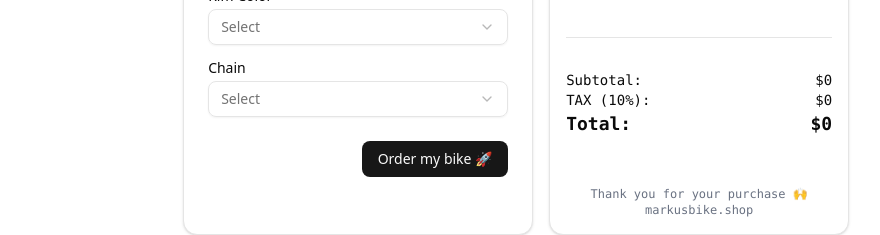
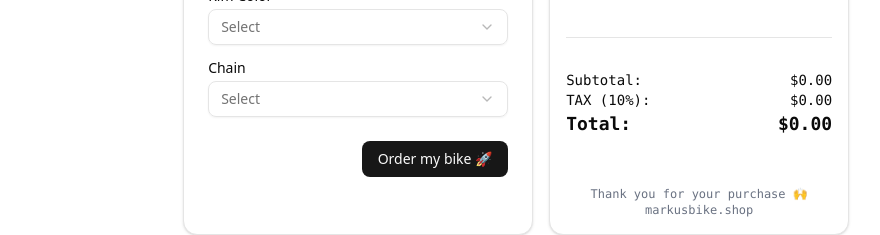
Before and after one commit to p3rnil/factorial-challenge, a React (Vite) app: page / in a window 1280 px wide. Shown: the part 462-697 px from the top of the page, without its empty margins (200-1080 px from the left). Built offline with nearby package versions, Linux system fonts and the light colour scheme.

Commit message:
Add animation!

```diff
--- /dev/null
+++ b/src/components/AnimatedNumber.tsx
@@ -0,0 +1,35 @@
+import { useEffect, useRef } from 'react'
+import { gsap } from 'gsap'
+
+type Props = {
+  value: number
+  duration?: number
+}
+
+function AnimatedNumber({ value, duration = 0.5 }: Props) {
+  const numberRef = useRef<HTMLSpanElement>(null)
+  const previousValue = useRef(value)
+
+  useEffect(() => {
+    if (numberRef.current) {
+      const obj = { val: previousValue.current }
+
+      gsap.to(obj, {
+        val: value,
+        duration,
+        ease: 'power1.out',
+        onUpdate: () => {
+          if (numberRef.current) {
+            numberRef.current.textContent = obj.val.toFixed(2)
+          }
+        },
+      })
+
+      previousValue.current = value
+    }
+  }, [value, duration])
+
+  return <span ref={numberRef}>{value}</span>
+}
+
+export default AnimatedNumber
--- a/src/components/Ticket.tsx
+++ b/src/components/Ticket.tsx
@@ -9,6 +9,7 @@ import {
   chainOptions,
 } from '@/components/bike-configurator/data'
 import type { ConfigSelection, PartOption } from '@/components/bike-configurator/types'
+import AnimatedNumber from '@/components/AnimatedNumber'
 
 function getSelectionDetails(
   selection: ConfigSelection,
@@ -96,9 +97,9 @@ export default function Ticket({ selection }: Props) {
       </div>
       <Separator />
       <div className="pt-2 text-sm">
-        <p className="flex justify-between"><span>Subtotal:</span><span>${total}</span></p>
-        <p className="flex justify-between"><span>TAX (10%):</span><span>${total * 0.1}</span></p>
-        <p className="flex justify-between font-bold text-lg"><span>Total:</span><span>${total + (total * 0.1)}</span></p>
+        <p className="flex justify-between"><span>Subtotal:</span><span>$<AnimatedNumber value={total} /></span></p>
+        <p className="flex justify-between"><span>TAX (10%):</span><span>$<AnimatedNumber value={total * 0.1} /></span></p>
+        <p className="flex justify-between font-bold text-lg"><span>Total:</span><span>$<AnimatedNumber value={total + (total * 0.1)} /></span></p>
       </div>
       <div className="text-center mt-6 text-xs text-gray-500">
         <p>Thank you for your purchase 🙌</p>
```
